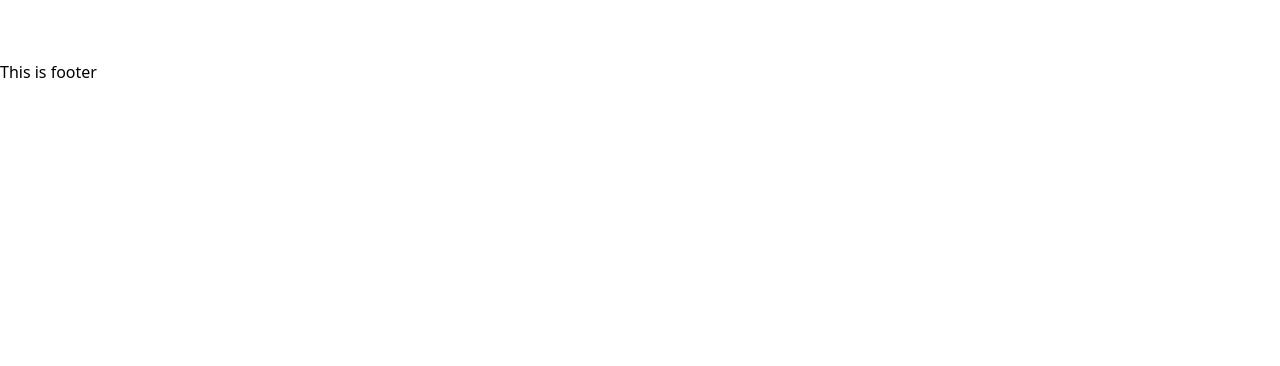
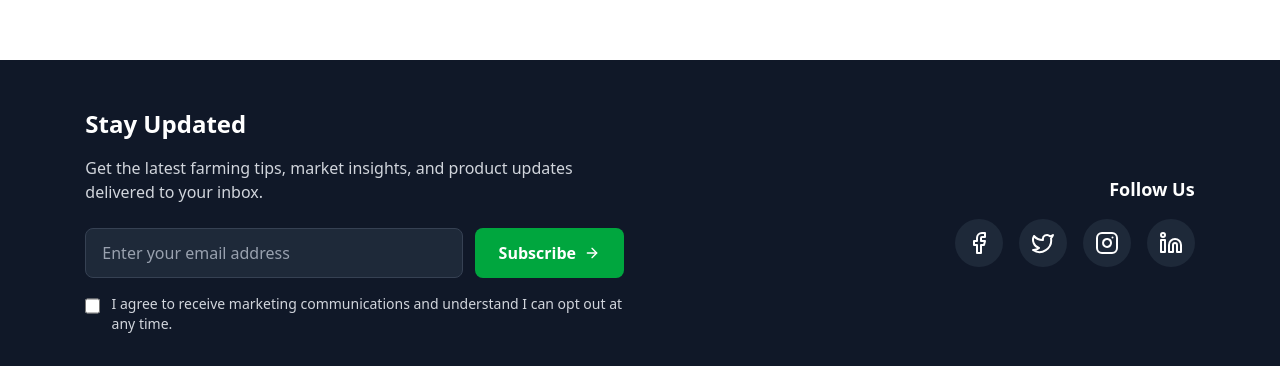
Before and after one commit to Subroto89/root-farming-frontend, a React (Vite) app: page / in a window 1280 px wide. Shown: the part 748-1114 px from the top of the page. Before the commit the page ends 832 px from the top, so only its background shows below. Built offline with nearby package versions, Linux system fonts and the light colour scheme.

Commit message:
Newsletter Subscription done

```diff
--- a/src/components/shared/Footer.jsx
+++ b/src/components/shared/Footer.jsx
@@ -1,11 +1,112 @@
-import React from 'react';
+import React, { useState } from 'react';
+import {
+  Sprout,
+  Mail,
+  Phone,
+  MapPin,
+  Facebook,
+  Twitter,
+  Instagram,
+  Linkedin,
+  ArrowRight,
+} from 'lucide-react';
+// import logo from '../../assets/Logo/Rootfarming.png';
+import { Link } from 'react-router';
 
 const Footer = () => {
-    return (
-        <div>
-            This is footer
+  const [email, setEmail] = useState('');
+  const [agreed, setAgreed] = useState(false);
+
+  const handleSubscribe = e => {
+    e.preventDefault();
+    if (email && agreed) {
+      alert('Thank you for subscribing to our newsletter!');
+      setEmail('');
+      setAgreed(false);
+    }
+  };
+
+  const socialLinks = [
+    { icon: Facebook, path: '#', label: 'Facebook' },
+    { icon: Twitter, path: '#', label: 'Twitter' },
+    { icon: Instagram, path: '#', label: 'Instagram' },
+    { icon: Linkedin, path: '#', label: 'LinkedIn' },
+  ];
+
+  return (
+    <div className="max-w-11/12 mx-auto  px-4 sm:px-6 lg:px-8 pt-12 pb-8">
+      {/* Newsletter Subscription */}
+      <div>
+        <div className="grid lg:grid-cols-2 gap-8 items-center">
+          <div>
+            <h3 className="text-2xl font-bold mb-4">Stay Updated</h3>
+            <p className="text-gray-300 mb-6">
+              Get the latest farming tips, market insights, and product updates
+              delivered to your inbox.
+            </p>
+
+            <form onSubmit={handleSubscribe} className="space-y-4">
+              <div className="flex flex-col sm:flex-row gap-3">
+                <input
+                  type="email"
+                  value={email}
+                  onChange={e => setEmail(e.target.value)}
+                  placeholder="Enter your email address"
+                  className="flex-1 px-4 py-3 bg-gray-800 border border-gray-700 rounded-lg text-white placeholder-gray-400 focus:outline-none focus:border-green-400"
+                  required
+                />
+                <button
+                  type="submit"
+                  className="bg-green-600 text-white px-6 py-3 rounded-lg font-semibold hover:bg-green-700 transition-colors flex items-center justify-center"
+                >
+                  Subscribe
+                  <ArrowRight className="h-4 w-4 ml-2" />
+                </button>
+              </div>
+
+              <label className="flex items-start space-x-3">
+                <input
+                  type="checkbox"
+                  checked={agreed}
+                  onChange={e => setAgreed(e.target.checked)}
+                  className="mt-1 w-4 h-4
+               text-white
+               accent-green-700
+               border-gray-700
+               rounded
+               focus:ring-green-700"
+                  required
+                />
+                <span className="text-sm text-gray-300">
+                  I agree to receive marketing communications and understand I
+                  can opt out at any time.
+                </span>
+              </label>
+            </form>
+          </div>
+
+          <div className="text-center lg:text-right">
+            <h4 className="text-lg font-semibold mb-4">Follow Us</h4>
+            <div className="flex justify-center lg:justify-end space-x-4">
+              {socialLinks.map((social, index) => {
+                const IconComponent = social.icon;
+                return (
+                  <Link
+                    key={index}
+                    path={social.path}
+                    aria-label={social.label}
+                    className="bg-gray-800 hover:bg-green-600 p-3 rounded-full transition-colors"
+                  >
+                    <IconComponent className="h-6 w-6" />
+                  </Link>
+                );
+              })}
+            </div>
+          </div>
         </div>
-    );
+      </div>
+    </div>
+  );
 };
 
 export default Footer;
--- a/src/layouts/RootLayout.jsx
+++ b/src/layouts/RootLayout.jsx
@@ -7,15 +7,13 @@ const RootLayout = () => {
     <>
       <div>
         <nav>
-                    <Navbar/>
+          <Navbar />
         </nav>
-                <main className='min-h-[calc(100vh-40px)]'>
-                    <Outlet>
-                        {/* Dynamic Pages Goes Here */}
-                    </Outlet>
+        <main className="min-h-[calc(100vh-40px)]">
+          <Outlet>{/* Dynamic Pages Goes Here */}</Outlet>
         </main>
-                <footer>
-                    <Footer/>
+        <footer className="bg-gray-900 text-white">
+          <Footer />
         </footer>
       </div>
     </>
```
Lines whose indentation alone changed are shown as unchanged.
